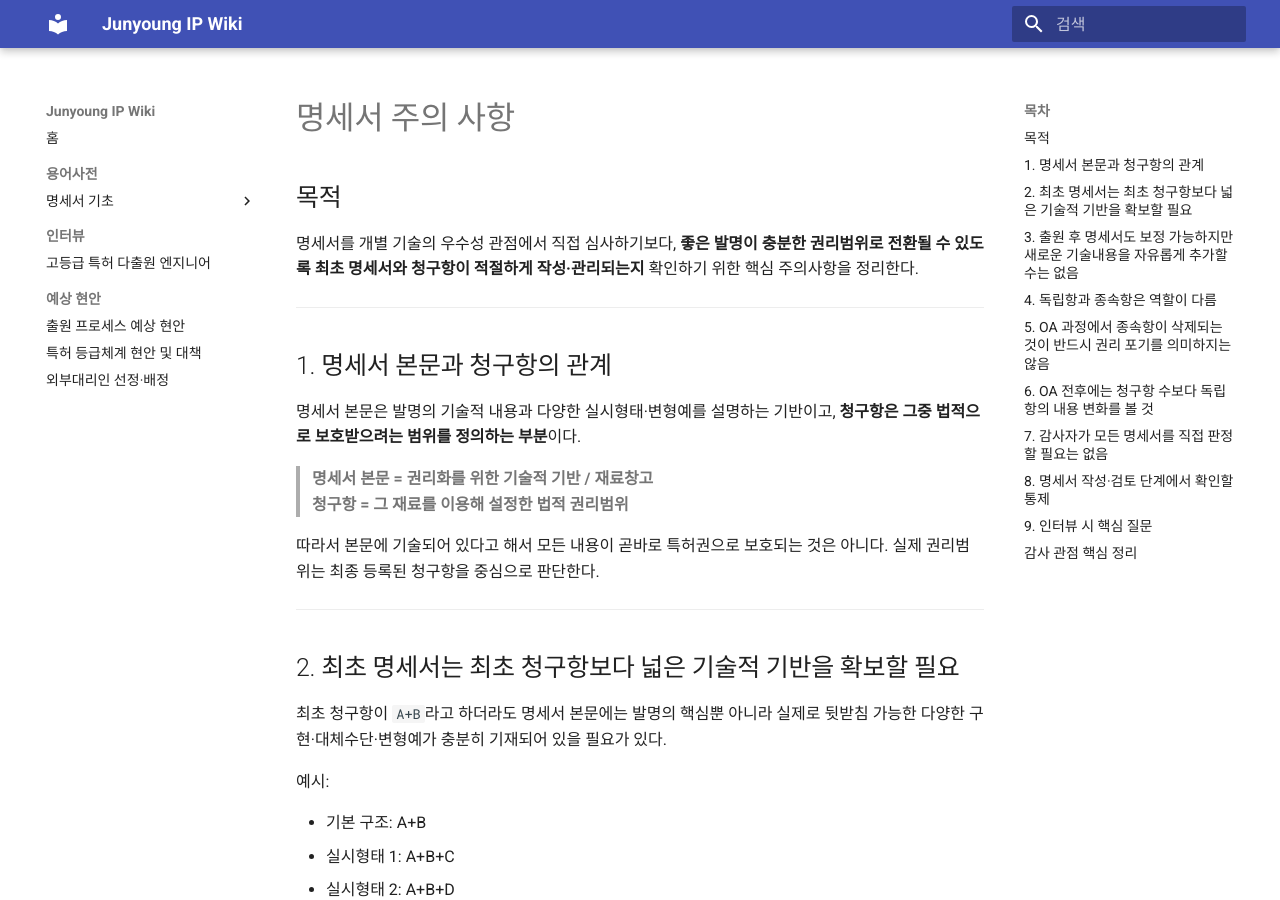
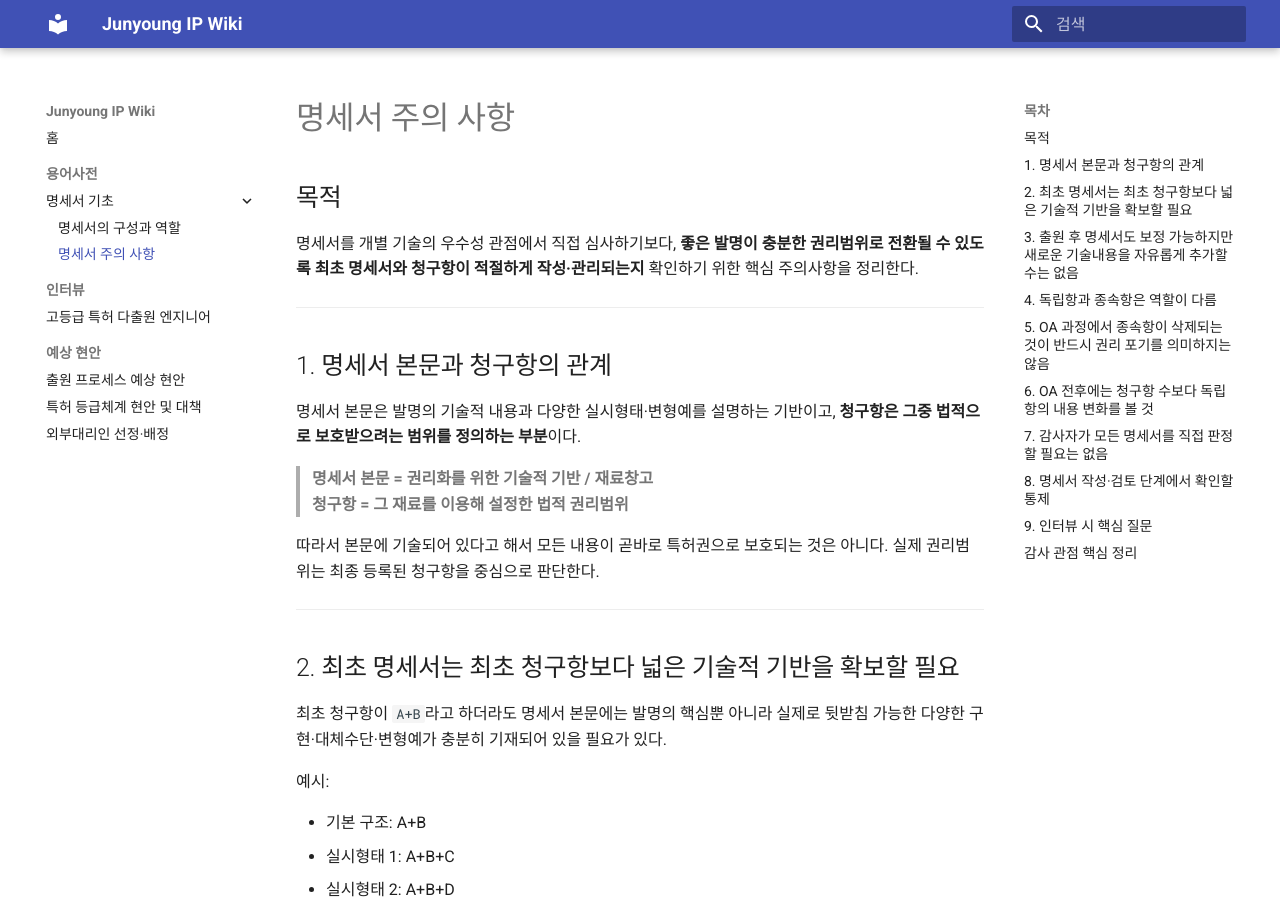
Before and after one commit to Seok-junyoung/IP-, an MkDocs documentation site: the page built from docs/glossary/specification-cautions.md, in a window 1280 px wide and 900 px high. Built offline with MkDocs 1.6.1 and Material for MkDocs 9.7.7, drawn with Linux system fonts in a browser that asks for light colours.

Commit message:
Add specification cautions to MkDocs navigation

```diff
--- a/mkdocs.yml
+++ b/mkdocs.yml
@@ -16,6 +16,7 @@ nav:
   - 용어사전:
       - 명세서 기초:
           - 명세서의 구성과 역할: glossary/specification-basics.md
+          - 명세서 주의 사항: glossary/specification-cautions.md
   - 인터뷰:
       - 고등급 특허 다출원 엔지니어: interview/high-grade-patent-inventor-interview.md
   - 예상 현안:
```
